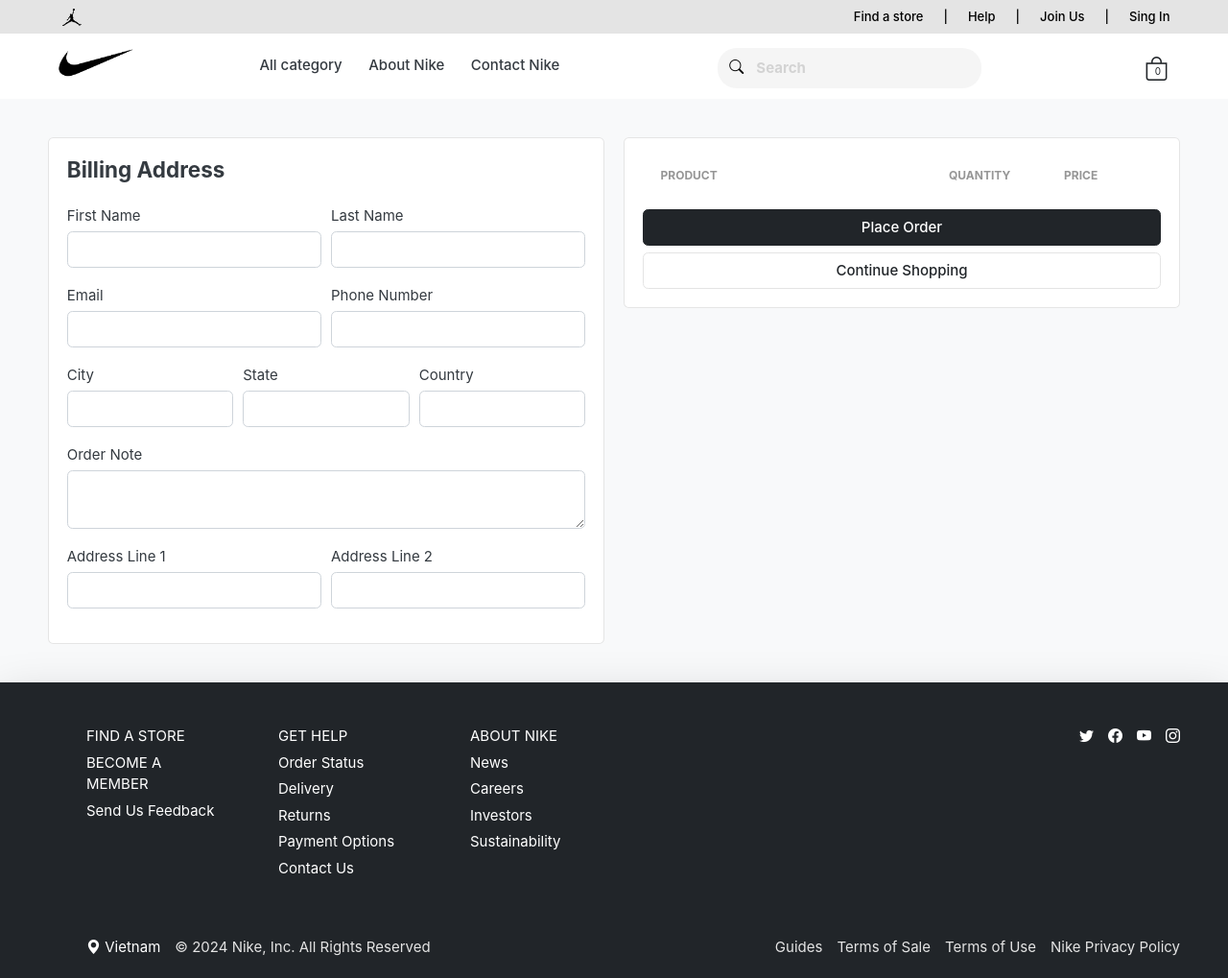
After one commit to PhamNgocDuy28/Ecommnerce, a Django app: page /cart/checkout/ in a window 1280 px wide. The commit adds this page. Shown: the whole page at 96% size. Run offline with Django 3.2, Linux system fonts and the light colour scheme; data comes from the database, SQL or seed files in the repository; both versions use the stored data as it was after the commit; lists and menus that the app fills with data are empty; some libraries are stand-ins or nearby versions; some web fonts are replaced.

Commit message:
dessign template checkout

```diff
--- a/carts/urls.py
+++ b/carts/urls.py
@@ -6,4 +6,6 @@ urlpatterns = [
     path('add_cart/<int:product_id>/', views.add_cart, name='add_cart'),
     path('remove_cart/<int:product_id>/<int:cart_item_id>/', views.remove_cart, name='remove_cart'),
     path('remove_cart_item/<int:product_id>/<int:cart_item_id>/', views.remove_cart_item, name='remove_cart_item'),
+
+    path('checkout/', views.checkout, name='checkout'),
 ]
--- a/carts/views.py
+++ b/carts/views.py
@@ -90,7 +90,7 @@ def remove_cart_item(request, product_id, cart_item_id):
     cart_item.delete()
     return redirect('cart')
 
-def cart(request, total=0, quantity=0, cart_items=None,tax=0):
+def cart(request, total=0, quantity=0, cart_items=None,tax=0, grand_total=0):
     try:
         cart = Cart.objects.get(cart_id=_cart_id(request))
         cart_items = CartItem.objects.filter(cart=cart, is_active=True)
@@ -114,3 +114,28 @@ def cart(request, total=0, quantity=0, cart_items=None,tax=0):
         'grand_total': grand_total,
     }
     return render(request, 'store/cart.html', context)
+
+def checkout(request, total=0, quantity=0, cart_items=None,tax=0,grand_total=0):
+    try:
+        cart = Cart.objects.get(cart_id=_cart_id(request))
+        cart_items = CartItem.objects.filter(cart=cart, is_active=True)
+        for cart_item in cart_items:
+            total += (cart_item.product.price * cart_item.quantity)
+            quantity += cart_item.quantity
+            if quantity >=3:
+               tax = 0
+            else:
+                tax = (2 * total)/100
+                grand_total = total + tax
+        grand_total = total + tax
+
+    except ObjectDoesNotExist:
+        pass
+    context = {
+        'total': total,
+        'quantity': quantity,
+        'cart_items': cart_items,
+        'tax': tax,
+        'grand_total': grand_total,
+    }
+    return render(request, 'store/checkout.html', context)
--- a/templates/store/cart.html
+++ b/templates/store/cart.html
@@ -99,7 +99,7 @@
                 <p class="text-center mb-3">
                     <img src="{% static 'images/misc/payments.png' %}" height="26">
                 </p>
-                <a href="./place-order.html" class="btn btn-dark btn-block"> Member Checkout </a>
+                <a href="{% url 'checkout' %}" class="btn btn-dark btn-block"> Member Checkout </a>
                 <a href="{% url 'store' %}" class="btn btn-light btn-block">Continue Shopping</a>
             </div> <!-- card-body.// -->
             </div> <!-- card.// -->
--- /dev/null
+++ b/templates/store/checkout.html
@@ -0,0 +1,128 @@
+{% extends "base.html" %}
+{% load static %}
+
+{% block main-content %}
+<section class="section-content padding-y bg">
+    <div class="container">
+
+    <!-- ============================ COMPONENT 1 ================================= -->
+    <div class="row">
+        <aside class="col-lg-6">
+    <div class="card">
+      <div class="card-body">
+        <h4 class="card-title mb-4">Billing Address</h4>
+        <form action="">
+            <div class="form-row">
+                <div class="col form-group">
+                    <label for="">First Name</label>
+                    <input type="text" name="first_name" class="form-control" required>
+                </div>
+                <div class="col form-group">
+                    <label for="">Last Name</label>
+                    <input type="text" name="last_name" class="form-control" required>
+                </div>
+            </div>
+            <div class="form-row">
+                <div class="col form-group">
+                    <label for="">Email</label>
+                    <input type="email" name="email" class="form-control" required>
+                </div>
+                <div class="col form-group">
+                    <label for="">Phone Number</label>
+                    <input type="number" name="phone_number" class="form-control" required>
+                </div>
+            </div>
+            <div class="form-row">
+                <div class="col form-group">
+                    <label for="">City</label>
+                    <input type="text" name="city" class="form-control" required>
+                </div>
+                <div class="col form-group">
+                    <label for="">State</label>
+                    <input type="text" name="state" class="form-control" required>
+                </div>
+                <div class="col form-group">
+                    <label for="">Country</label>
+                    <input type="text" name="country" class="form-control" required>
+                </div>
+            </div>
+            <div class="form-row">
+                <div class="col form-group">
+                    <label for="">Order Note</label>
+                    <textarea name="order_note" rows="2" class="form-control"></textarea>
+                </div>
+            </div>
+            <div class="form-row">
+                <div class="col form-group">
+                    <label for="">Address Line 1</label>
+                    <input type="text" name="address_line_1" class="form-control" required>
+                </div>
+                <div class="col form-group">
+                    <label for="">Address Line 2</label>
+                    <input type="text" name="address_line_2" class="form-control" >
+                </div>
+            </div>
+        </form>
+      </div>
+    </div> <!-- card.// -->
+
+        </aside> <!-- col.// -->
+        <aside class="col-lg-6">
+
+            <div class="card">
+            <div class="card-body">
+                <table class="table table-borderless table-shopping-cart">
+                    <thead class="text-muted">
+                    <tr class="small text-uppercase">
+                      <th scope="col">Product</th>
+                      <th scope="col" width="120">Quantity</th>
+                      <th scope="col" width="120">Price</th>
+                    </tr>
+                    </thead>
+                    <tbody>
+                       {% for cart_item in cart_items %}
+                       <tr>
+                        <td>
+                            <figure class="itemside align-items-center">
+                                <div class="aside"><img src="{{ cart_item.product.images.url }}" class="img-sm"></div>
+                                <figcaption class="info">
+                                    <a href="{{ cart_item.product.get_url }}" class="title text-dark">{{ cart_item.product.product_name }}</a>
+                                    <p class="text-muted small">
+                                        {% if cart_item.variations.all %}
+                                           {% for item in cart_item.variations.all %}
+                                              {{ item.variation_category | capfirst }} : {{ item.variation_value | capfirst }} <br>
+                                           {% endfor %}
+                                        {% endif %}
+                                    </p>
+                                </figcaption>
+                            </figure>
+                        </td>
+                        <td>
+                            <!-- col.// -->
+                            <label>{{cart_item.quantity}}</label>
+                        </td>
+                        <td>
+                            <div class="price-wrap">
+                                <var class="price">$ {{ cart_item.sub_total }}</var>
+                                <small class="text-muted"> $ {{ cart_item.product.price }}</small>
+                            </div> <!-- price-wrap .// -->
+                        </td>
+                    </tr>
+                       {% endfor %}
+                    </tbody>
+                    </table>
+                <a href="./place-order.html" class="btn btn-dark btn-block"> Place Order </a>
+                <a href="{% url 'store' %}" class="btn btn-light btn-block">Continue Shopping</a>
+            </div> <!-- card-body.// -->
+            </div> <!-- card.// -->
+
+    </aside> <!-- col.// -->
+
+
+    </div> <!-- row.// -->
+    <!-- ============================ COMPONENT 1 END .// ================================= -->
+
+    </div> <!-- container .//  -->
+    </section>
+    <!-- ========================= SECTION CONTENT END// ========================= -->
+{% endblock main-content %}
```
Also changed, not shown: db.sqlite3.
